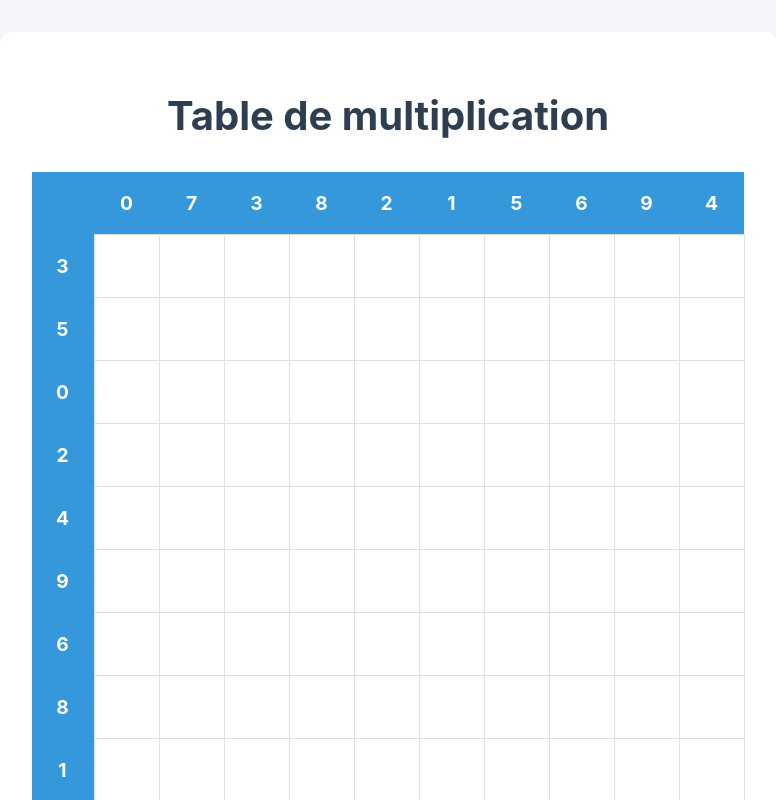
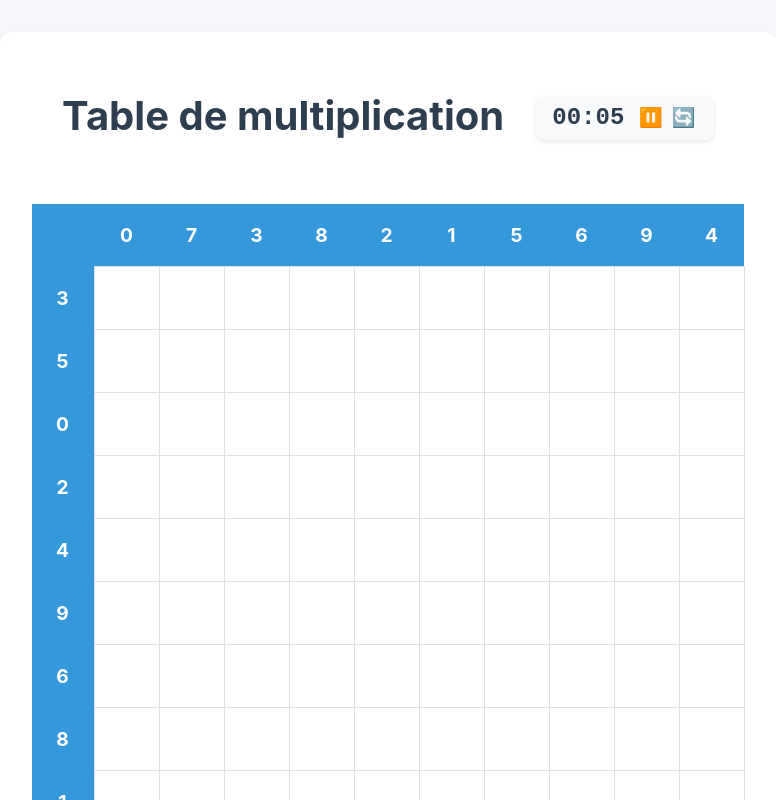
Before and after one commit to tecuzin/genmath, a React (Create React App) app: page / in a window 1280 px wide. Shown: the top 800 px of the page, without its empty margins (252-1028 px from the left). Built offline with nearby package versions, Linux system fonts and the light colour scheme.

Commit message:
ajout chronomètre

```diff
--- a/src/App.css
+++ b/src/App.css
@@ -74,3 +74,58 @@ body {
   margin: 0;
   font-family: -apple-system, BlinkMacSystemFont, 'Segoe UI', Roboto, Oxygen, Ubuntu, Cantarell, 'Open Sans', 'Helvetica Neue', sans-serif;
 }
+
+.header {
+  display: flex;
+  align-items: center;
+  justify-content: center;
+  gap: 2rem;
+  margin-bottom: 2rem;
+}
+
+.timer {
+  display: flex;
+  align-items: center;
+  gap: 0.75rem;
+  background-color: #f8f9fa;
+  padding: 0.5rem 1rem;
+  border-radius: 8px;
+  box-shadow: 0 2px 4px rgba(0, 0, 0, 0.1);
+}
+
+.timer-controls {
+  display: flex;
+  gap: 0.25rem;
+}
+
+.timer-display {
+  font-size: 1.5rem;
+  font-weight: bold;
+  font-family: monospace;
+  color: #2c3e50;
+  min-width: 4.5ch;
+}
+
+.timer-button {
+  background: none;
+  border: none;
+  font-size: 1.2rem;
+  cursor: pointer;
+  padding: 0.2rem;
+  display: flex;
+  align-items: center;
+  justify-content: center;
+  transition: transform 0.2s;
+  width: 1.8rem;
+  height: 1.8rem;
+}
+
+.timer-button:hover {
+  transform: scale(1.1);
+  background-color: rgba(0, 0, 0, 0.05);
+  border-radius: 4px;
+}
+
+.timer-button:focus {
+  outline: none;
+}
--- a/src/App.js
+++ b/src/App.js
@@ -1,5 +1,6 @@
 import React, { useState, useMemo } from 'react';
 import './App.css';
+import Timer from './components/Timer';
 
 function shuffleArray(array) {
   const shuffled = [...array];
@@ -42,7 +43,10 @@ function App() {
 
   return (
     <div className="container">
-      <h1>Table de multiplication</h1>
+      <div className="header">
+        <h1>Table de multiplication</h1>
+        <Timer />
+      </div>
       <table>
         <thead>
           <tr>
--- /dev/null
+++ b/src/components/Timer.js
@@ -0,0 +1,47 @@
+import React, { useState, useEffect } from 'react';
+
+function Timer() {
+  const [time, setTime] = useState(0);
+  const [isRunning, setIsRunning] = useState(true);
+
+  useEffect(() => {
+    let intervalId;
+    if (isRunning) {
+      intervalId = setInterval(() => {
+        setTime(prevTime => prevTime + 1);
+      }, 1000);
+    }
+    return () => clearInterval(intervalId);
+  }, [isRunning]);
+
+  const formatTime = (seconds) => {
+    const minutes = Math.floor(seconds / 60);
+    const remainingSeconds = seconds % 60;
+    return `${minutes.toString().padStart(2, '0')}:${remainingSeconds.toString().padStart(2, '0')}`;
+  };
+
+  const toggleTimer = () => {
+    setIsRunning(!isRunning);
+  };
+
+  const resetTimer = () => {
+    setTime(0);
+    setIsRunning(true);
+  };
+
+  return (
+    <div className="timer">
+      <span className="timer-display">{formatTime(time)}</span>
+      <div className="timer-controls">
+        <button className="timer-button" onClick={toggleTimer}>
+          {isRunning ? '⏸️' : '▶️'}
+        </button>
+        <button className="timer-button" onClick={resetTimer}>
+          🔄
+        </button>
+      </div>
+    </div>
+  );
+}
+
+export default Timer;
```
